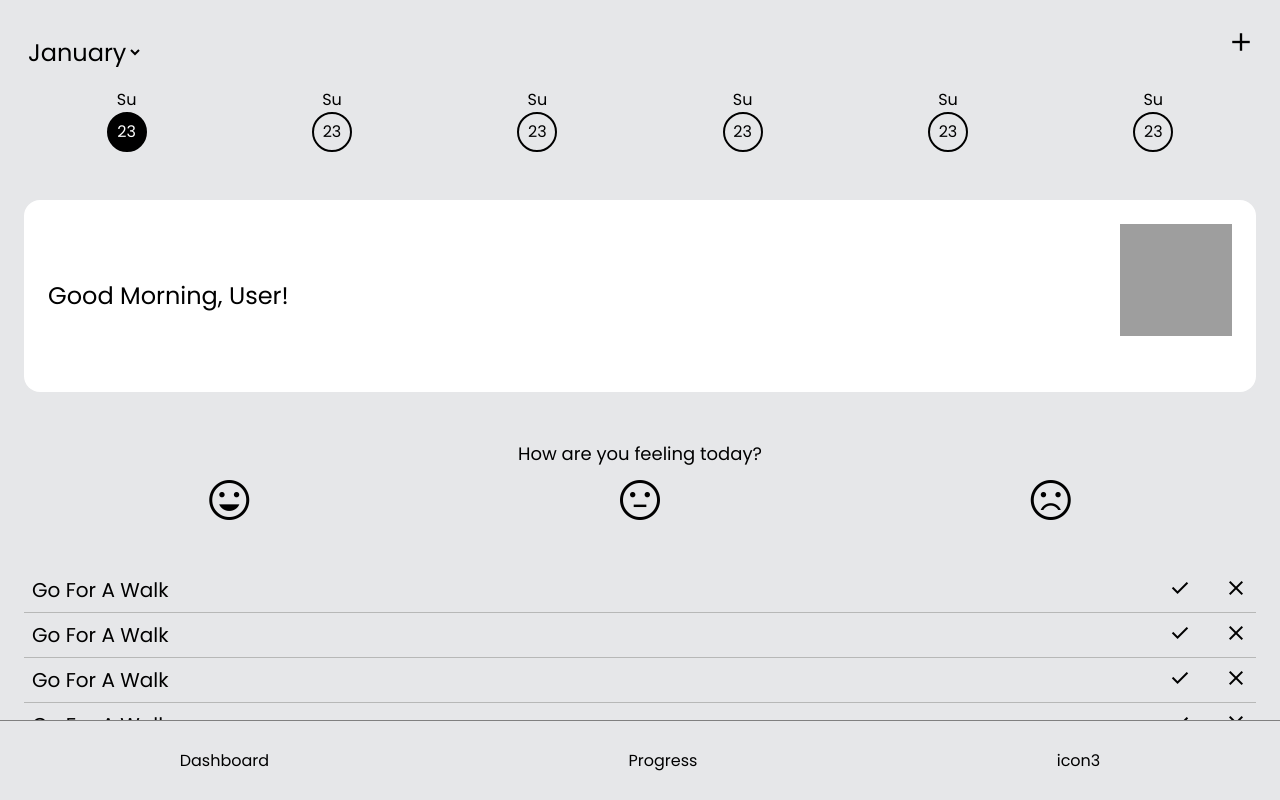
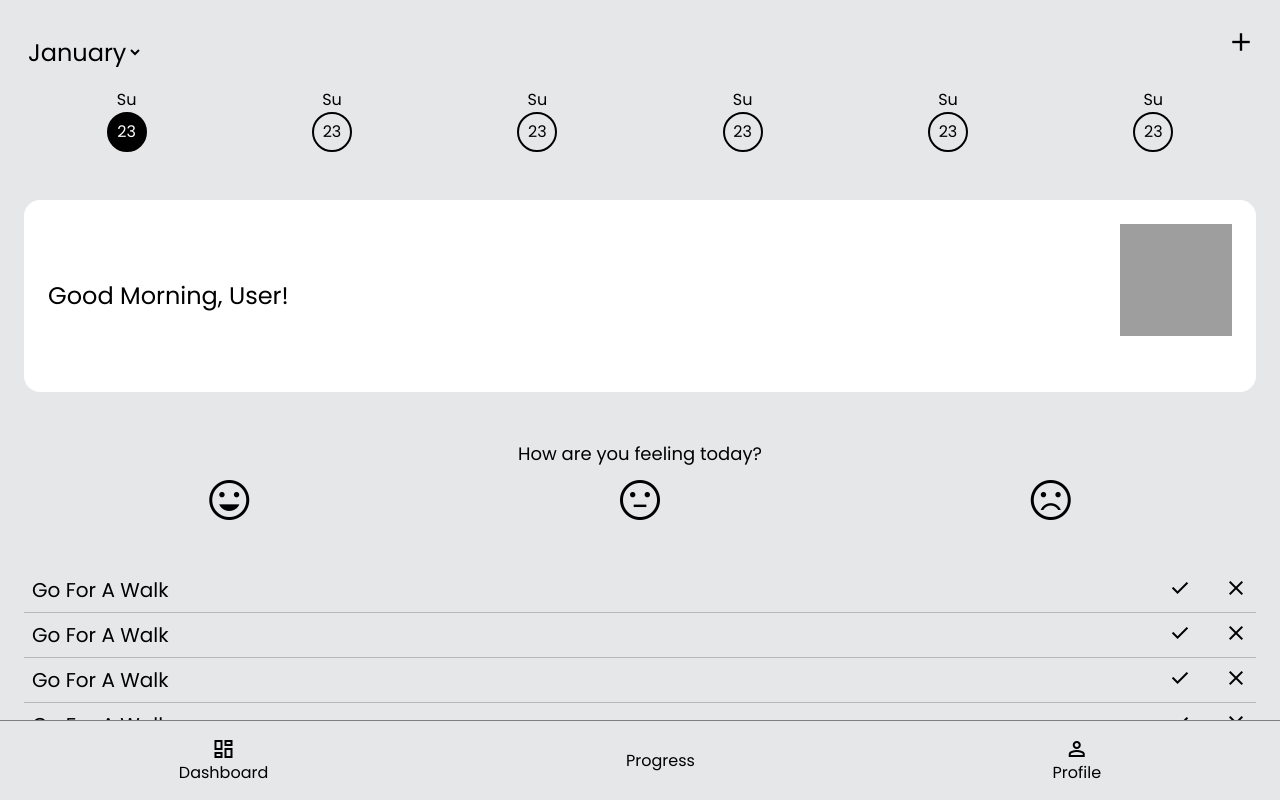
Before and after one commit to ReallyCoolProjects/habithero-frontend, a React (Vite) app: page /dashboard in a window 1280 px wide. Built offline with nearby package versions, Linux system fonts and the light colour scheme; grey boxes are pictures that could not be loaded.

Commit message:
added profile icon in navbar

```diff
--- /dev/null
+++ b/src/components/Navbar/iconWrapper.tsx
@@ -0,0 +1,15 @@
+import React from 'react'
+import { Link } from 'react-router-dom'
+
+const iconWrapper = () => {
+  return (
+    <Link to={`/`}>
+    <span className="flex flex-col justify-center items-center">
+      <span className="material-symbols-outlined">dashboard</span>
+    <span>Dashboard</span>
+    </span>
+  </Link>
+  )
+}
+
+export default iconWrapper
--- a/src/components/Navbar/index.tsx
+++ b/src/components/Navbar/index.tsx
@@ -1,20 +1,24 @@
 import React from "react";
 import { Link } from "react-router-dom";
-import DashboardIconLight from "../../assets/icons/dashboard-icon.png"
+import DashboardIconLight from "../../assets/icons/dashboard-icon.png";
 const Navbar = () => {
   return (
     <nav className="center-section flex-row justify-around">
-      <Link to="/dashboard">
-        <span>
-          {/* <img
-            src={DashboardIconLight}
-            alt="dashboard-icon"
-          /> */}
-        </span>{" "}
-        Dashboard
+      <Link to={`/`}>
+        <span className="flex flex-col justify-center items-center">
+          <span className="material-symbols-outlined">dashboard</span>
+        <span>Dashboard</span>
+        </span>
       </Link>
       <Link to="/dashboard">Progress</Link>
-      <Link to="/dashboard">icon3</Link>
+      <Link to="/profile">
+      <span className="flex flex-col justify-center items-center">
+      <span className="material-symbols-outlined">
+person
+</span>
+        <span>Profile</span>
+        </span>
+      </Link>
     </nav>
   );
 };
```
